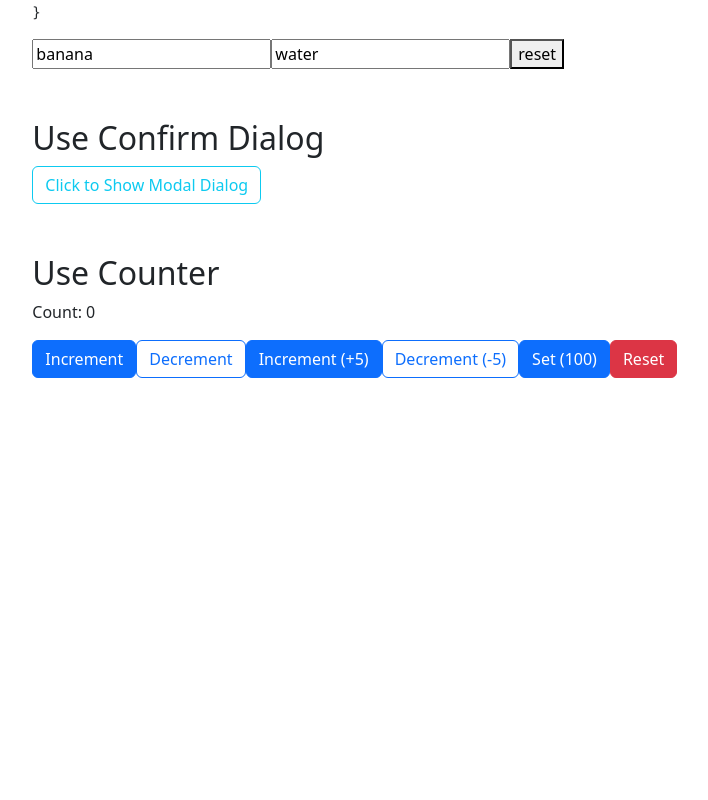
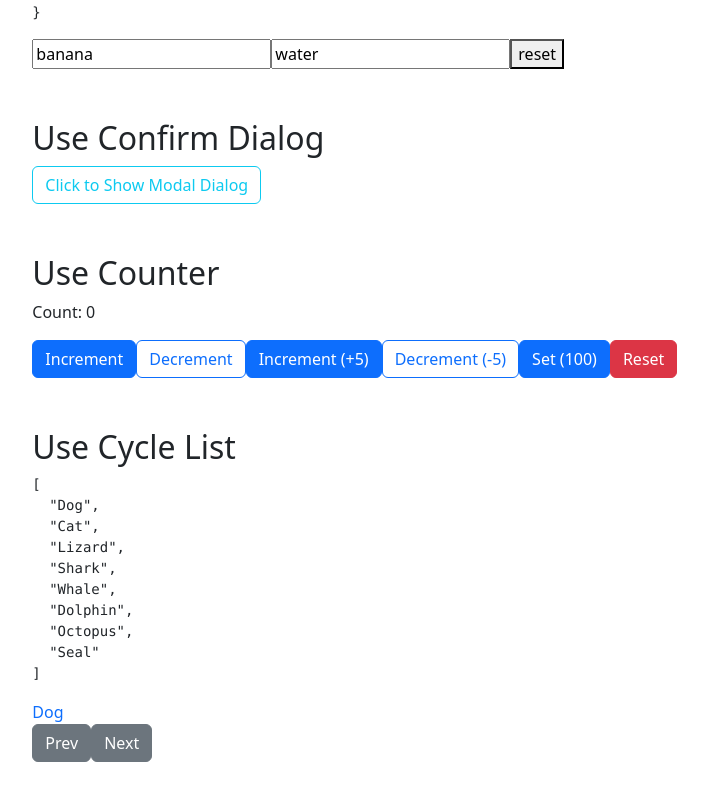
Before and after one commit to UlakhovichKate/vueUse, a Vue app: page /utilities in a window 1280 px wide. Shown: the part 1829-2629 px from the top of the page, without its empty margins (405-1113 px from the left). Before the commit the page ends 2257 px from the top, so only its background shows below. Built offline with nearby package versions, Linux system fonts and the light colour scheme; no server answers.

Commit message:
UseCycleList.vue

```diff
--- a/src/components/ListUtilities.vue
+++ b/src/components/ListUtilities.vue
@@ -9,6 +9,7 @@
   <use-cloned/>
   <use-confirm-dialog/>
   <use-counter/>
+  <use-cycle-list/>
 </template>
 
 <script setup>
@@ -22,6 +23,7 @@ import UseCached from "../vueUseComponents/UseCached.vue";
 import UseCloned from "../vueUseComponents/UseCloned.vue";
 import UseConfirmDialog from "../vueUseComponents/UseConfirmDialog.vue";
 import UseCounter from "../vueUseComponents/UseCounter.vue";
+import UseCycleList from "../vueUseComponents/UseCycleList.vue";
 
 
 </script>
--- /dev/null
+++ b/src/vueUseComponents/UseCycleList.vue
@@ -0,0 +1,33 @@
+<script setup lang="ts">
+import { useCycleList } from '@vueuse/core'
+import { ref } from 'vue'
+
+const list = ref([
+  'Dog',
+  'Cat',
+  'Lizard',
+  'Shark',
+  'Whale',
+  'Dolphin',
+  'Octopus',
+  'Seal',
+])
+
+const { state, next, prev } = useCycleList(list)
+</script>
+
+<template>
+  <h2>Use Cycle List</h2>
+  <pre>{{ list }}</pre>
+  <div>
+    <div class="text-primary text-lg font-bold">
+      {{ state }}
+    </div>
+    <button @click="prev()" class="btn btn-secondary">
+      Prev
+    </button>
+    <button @click="next()" class="btn btn-secondary">
+      Next
+    </button>
+  </div>
+</template>
```
